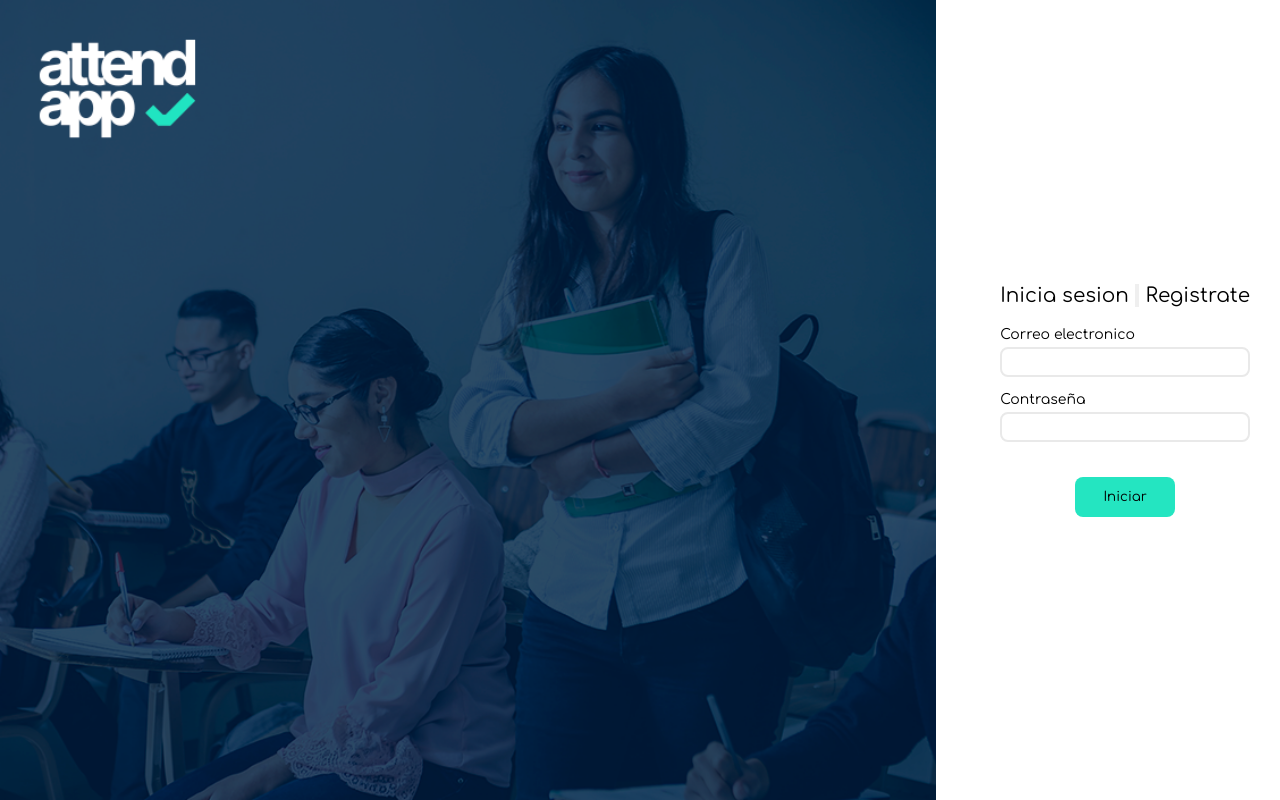
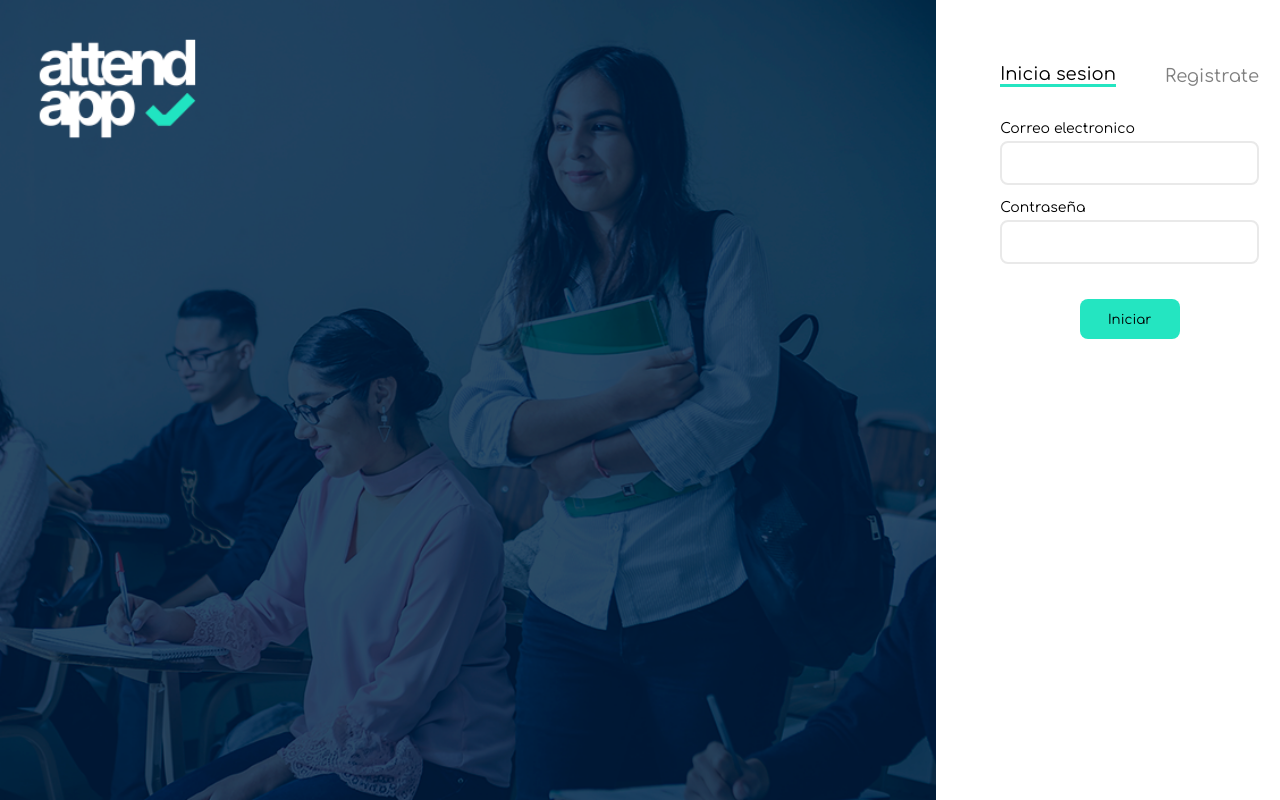
Before and after one commit to juanvillans/attendApp, a website: page public/formularios.html in a window 1280 px wide. Both pictures are taken after a click on the button "Inicia sesion". Drawn offline with Linux system fonts and the light colour scheme.

Commit message:
adding border-botom to the button

```diff
--- a/public/formularios.html
+++ b/public/formularios.html
@@ -26,7 +26,7 @@
                     <img class="logo-img" src="img/Attend-app512x512.png" alt="">
                 </div>
                 <div class="animation">
-                    <button class="btn" id="btn-inicia-sesion" onclick="showLogin()">Inicia sesion<button>
+                    <button class="btn active" id="btn-inicia-sesion" onclick="showLogin()">Inicia sesion</button>
                     <button class="btn" id="btn-registrate" onclick="showRegister()">Registrate</button>
                 </div>
                 <form  class="form-inputs-sesion" id="form-inputs-sesion">
--- a/public/javascripts/formularios-dinamicos.js
+++ b/public/javascripts/formularios-dinamicos.js
@@ -1,13 +1,19 @@
 
 const login_form = document.getElementById("form-inputs-sesion");
 const register_form = document.getElementById("form-inputs-register");
+const btn_inicio = document.querySelector('#btn-inicia-sesion');
+const btn_registrate = document.querySelector('#btn-registrate');
 
 function showRegister() {
+  btn_inicio.classList.remove("active")
+  btn_registrate.classList.add("active")
   login_form.style.display = "none";
   register_form.style.display = "block";
 }
 
 function showLogin() {
+  btn_inicio.classList.add("active")
+  btn_registrate.classList.remove("active")
   register_form.style.display = "none";
   login_form.style.display = "block";
 }
--- a/public/stylesheets/asistencia.css
+++ b/public/stylesheets/asistencia.css
@@ -470,7 +470,7 @@ main {
   position: sticky;
   z-index: 200 !important;
   background: white;
-  top: 96.4px;
+  top: 97.4px;
   /* box-shadow: 0px 10px 10px rgba(0, 0, 0, 0.075); */
 
 }
--- a/public/stylesheets/style_formularios.css
+++ b/public/stylesheets/style_formularios.css
@@ -42,10 +42,11 @@
     width: 100%;
     margin: 8vh;
     display: flex;
-    align-items: center;
+    /* align-items: center; */
     justify-content: center;
 
 }
+
 .container-logo-img{
     display: flex;
     align-items: center;
@@ -62,15 +63,26 @@
     font-size: 14px;
 }
 .animation{
-    width: 250px;
+    width: 259px;
     display: flex;
     justify-content: space-between;
     margin-bottom: 20px;
 }
-.btn{
+.form-information .btn:hover {
+    cursor: pointer;
+    color: black;
+
+}
+.form-information .btn.active {
+    border-bottom: 3px solid #24e5c1;
+    color: black;
+}
+.form-information .btn{
     background-color: white;
     border: none;
-    font-size: 20px;
+    color: grey;
+    font-size: 18px;
+    margin-bottom: 14px;
 }
 label p{
     margin-bottom: 5px;
@@ -79,7 +91,7 @@ label input{
     margin-bottom: 15px;
     width: 100%;
     height: 30px;
-    padding: 5px;
+    padding: 20px;
     border: 2px solid #E9E9E9;
     border-radius: 8px;
 }
```
